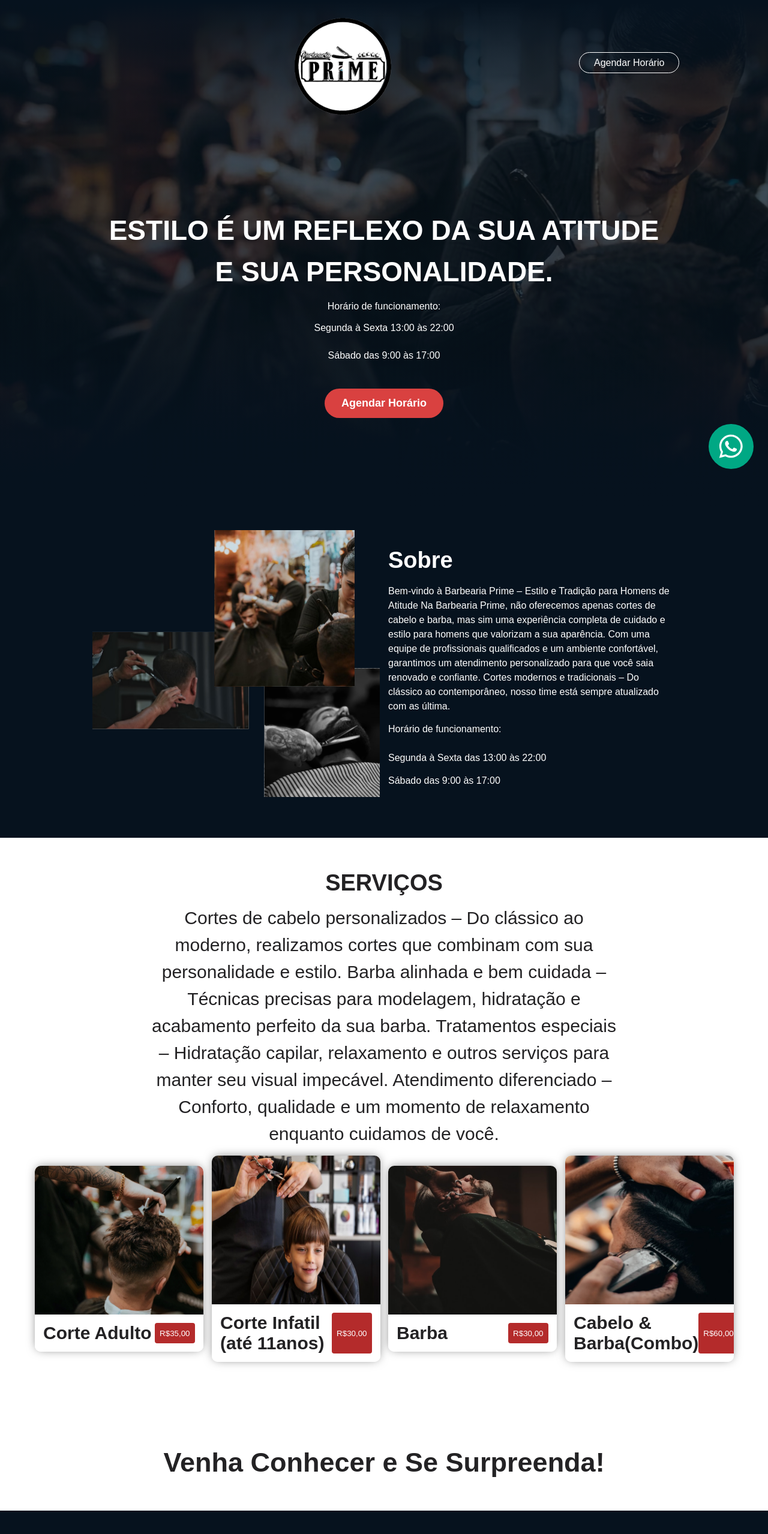
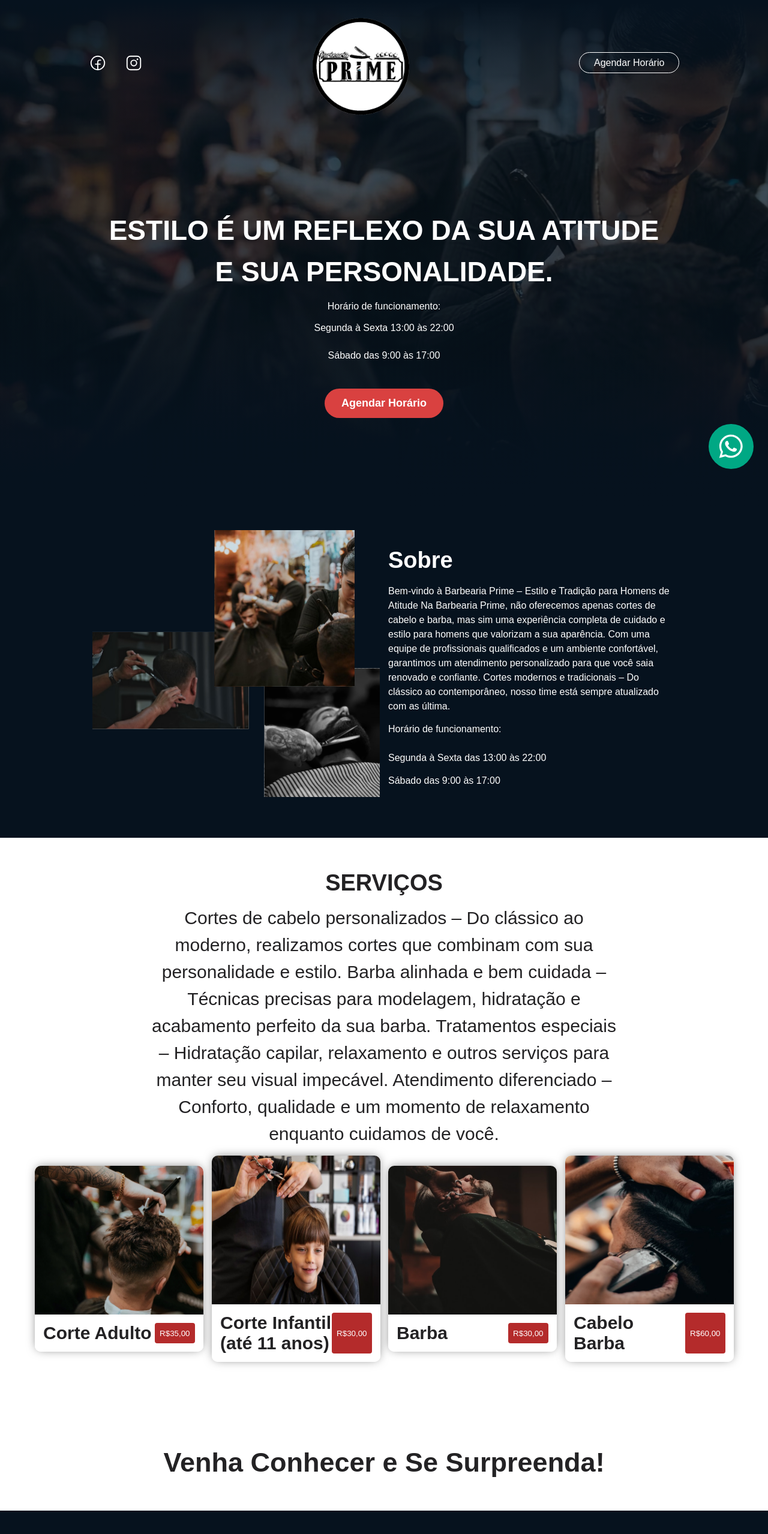
Before and after one commit to tiagocarvalhoUx/barbearia-react, a Next.js app: page / in a window 1280 px wide. Shown: the top 2558 px of the page at 60% size. Built offline with nearby package versions, Linux system fonts and the light colour scheme; grey boxes are pictures that could not be loaded.

Commit message:
icons+alteraçaodetexto

```diff
--- a/package.json
+++ b/package.json
@@ -9,10 +9,12 @@
     "lint": "next lint"
   },
   "dependencies": {
+    "@phosphor-icons/react": "^2.1.7",
     "@radix-ui/react-slot": "^1.1.2",
     "aos": "^2.3.4",
     "class-variance-authority": "^0.7.1",
     "clsx": "^2.1.1",
+    "embla-carousel-react": "^8.5.2",
     "lucide-react": "^0.475.0",
     "next": "15.1.7",
     "react": "^19.0.0",
--- a/src/app/_components/footer.tsx
+++ b/src/app/_components/footer.tsx
@@ -1,3 +1,5 @@
+import {FacebookLogo, InstagramLogo } from "@phosphor-icons/react/dist/ssr"
+
 export function Footer() {
   return (
     <section>
@@ -25,11 +27,11 @@ export function Footer() {
           data-aos-delay="200"
         >
           <a href="https://www.instagram.com/barbeariaaprime/" target="_blank">
-            <i className="fa-brands fa-instagram fa-2x"></i>
+            <InstagramLogo className="footer-icons" />
           </a>
 
           <a href="https://www.facebook.com/barbeariaaprime" target="_blank">
-            <i className="fa-brands fab fa-facebook fa-2x"></i>
+          <FacebookLogo className="footer-icons"/>
           </a>
         </div>
 
--- a/src/app/_components/hero.tsx
+++ b/src/app/_components/hero.tsx
@@ -1,3 +1,4 @@
+import { FacebookLogo, InstagramLogo } from "@phosphor-icons/react/dist/ssr";
 
 
   export function Hero () {
@@ -18,18 +19,17 @@
                 href="https://www.instagram.com/barbeariaaprime/"
                 target="_blank"
                 >
+                <FacebookLogo className="footer-icons" />
+                </a>
 
 
-                        <i className="fa-brands fa-instagram fa-2x" ></i>
-                    </a>
+                <a
+                href="https://www.facebook.com/barbeariaaprime"
+                target="_blank"
+                >
+                <InstagramLogo className="footer-icons" />
+                </a>
 
-
-                    <a
-                    href="https://www.facebook.com/barbeariaaprime"
-                    target="_blank"
-                    >
-                        <i className="fa-brands fab fa-facebook fa-2x" ></i>
-                    </a>
 
 
                 </div>
--- a/src/app/_components/services.tsx
+++ b/src/app/_components/services.tsx
@@ -5,7 +5,7 @@ export function Services() {
       <div className="services-content container">
         <h2>Serviços</h2>
         <p>
-          {" "}
+
           Cortes de cabelo personalizados – Do clássico ao moderno, realizamos
           cortes que combinam com sua personalidade e estilo. Barba alinhada e
           bem cuidada – Técnicas precisas para modelagem, hidratação e
@@ -28,8 +28,9 @@ export function Services() {
         <div className="haircut" data-aos="flip-up" data-aos-delay="250">
           <img src="assets/criança.png" alt="Corte Infatil" />
           <div className="haircut-info">
-            <strong>Corte Infatil (até 11anos)</strong>
-            <button>R$30,00</button>
+            <strong> Corte Infantil (até 11 anos)  </strong>
+
+            <button> R$30,00</button>
           </div>
         </div>
 
@@ -44,7 +45,7 @@ export function Services() {
         <div className="haircut" data-aos="flip-up" data-aos-delay="400">
           <img src="assets/corte3.png" alt="Corte e Barba" />
           <div className="haircut-info">
-            <strong>Cabelo & Barba(Combo)</strong>
+            <strong>Cabelo Barba</strong>
             <button>R$60,00</button>
           </div>
         </div>
--- a/src/app/globals.css
+++ b/src/app/globals.css
@@ -72,6 +72,10 @@ i {
   font-size: 15px;
   line-height:30px;
   font-weight: 600;
+}
+
+.elite:hover {
+  animation: scaleButton 1.5s alternate infinite;
 }
 
 @media screen and (max-width: 768px) {
@@ -307,10 +311,16 @@ i {
   display: flex;
   align-items: center;
   justify-content: center;
-  padding: 5px 0;
-  gap: 20px;
+  height: 30px;
+  gap: 30px;
   color: #ffffff;
 }
+ .footer-icons:hover {
+  animation: scaleButton 1.5s alternate infinite;
+}
+
+
+
 
 .btn-whatsapp {
   position: fixed;
```
Also changed, not shown: 1 other file (tests, documents, lock files or other folders).
